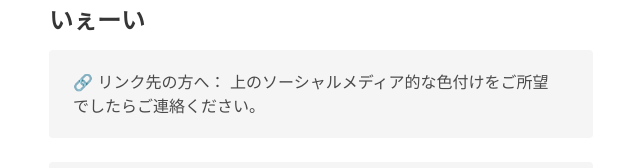
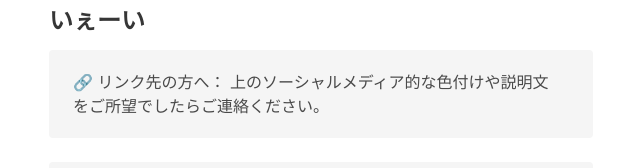
Before and after one commit to akaregi/fedyya2, a Vue app: page /links in a window 1280 px wide. Shown: the part 629-797 px from the top of the page, without its empty margins (319-959 px from the left). Built offline with nearby package versions, Linux system fonts and the light colour scheme.

Commit message:
Added note
Signed-off-by: akaregi <akg.tachibana@gmail.com>

```diff
--- a/src/views/Links.vue
+++ b/src/views/Links.vue
@@ -20,7 +20,7 @@
     <h3>いぇーい</h3>
 
     <div class="notification">
-      <p>🔗 リンク先の方へ： 上のソーシャルメディア的な色付けをご所望でしたらご連絡ください。</p>
+      <p>🔗 リンク先の方へ： 上のソーシャルメディア的な色付けや説明文をご所望でしたらご連絡ください。</p>
     </div>
 
     <div class="notification">
```
